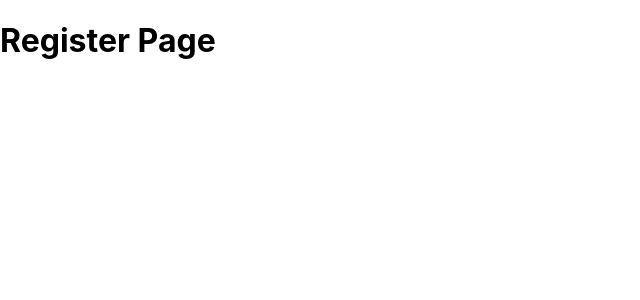
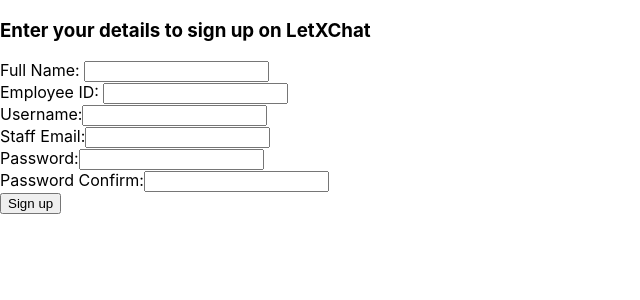
Before and after one commit to asiedusolo/LetXChat, a React (Create React App) app in the folder client/: page /register in a window 1280 px wide. Shown: the top 300 px of the page, without its empty margins (0-640 px from the left). Built offline with nearby package versions, Linux system fonts and the light colour scheme.

Commit message:
setting basic form with useRef input values

```diff
--- a/client/src/App.js
+++ b/client/src/App.js
@@ -3,7 +3,7 @@
   BrowserRouter as Router,
   Route,
   Switch,
-  Redirect
+  // Redirect
 } from 'react-router-dom'
 import LandingPage from './pages/landingPage/landingPage';
 import Register from './pages/register/register';
--- a/client/src/pages/register/register.js
+++ b/client/src/pages/register/register.js
@@ -1,9 +1,34 @@
-import React from 'react'
+import React, {useRef} from 'react'
 
 const Register = () => {
+    const fullNameRef = useRef(null)
+    const emloyeeIdRef = useRef(null)
+    const usernameRef = useRef(null)
+    const staffEmailRef = useRef(null)
+    const passwordRef = useRef(null)
+    const passwordConfirmRef = useRef(null)
     return (
         <div>
-            <h1>Register Page</h1>
+            <div>
+                <h3>Enter your details to sign up on LetXChat</h3>
+            </div>
+            <div>
+                <form>
+                    <label htmlFor="fullname">Full Name: </label>
+                    <input type="text" name="fullname" ref={fullNameRef} required/><br />
+                    <label htmlFor="employeeId">Employee ID: </label>
+                    <input type="text" name="employeeId" ref={emloyeeIdRef} required/><br />
+                    <label htmlFor="username">Username:</label>
+                    <input type="text" name="username" ref={usernameRef} minLength="3" maxLength="20" required/><br />
+                    <label htmlFor="staffEmail">Staff Email:</label>
+                    <input type="email" name="staffEmail" maxLength="50" ref={staffEmailRef} /><br />
+                    <label htmlFor="password">Password:</label>
+                    <input type="password" name="password" ref={passwordRef} minLength="6" required/><br />
+                    <label htmlFor="passwordConfirm">Password Confirm:</label>
+                    <input type="password" name="passwordConfirm" ref={passwordConfirmRef} required /><br />
+                    <button type="submit">Sign up</button>
+                </form>
+            </div>
         </div>
     )
 }
```
